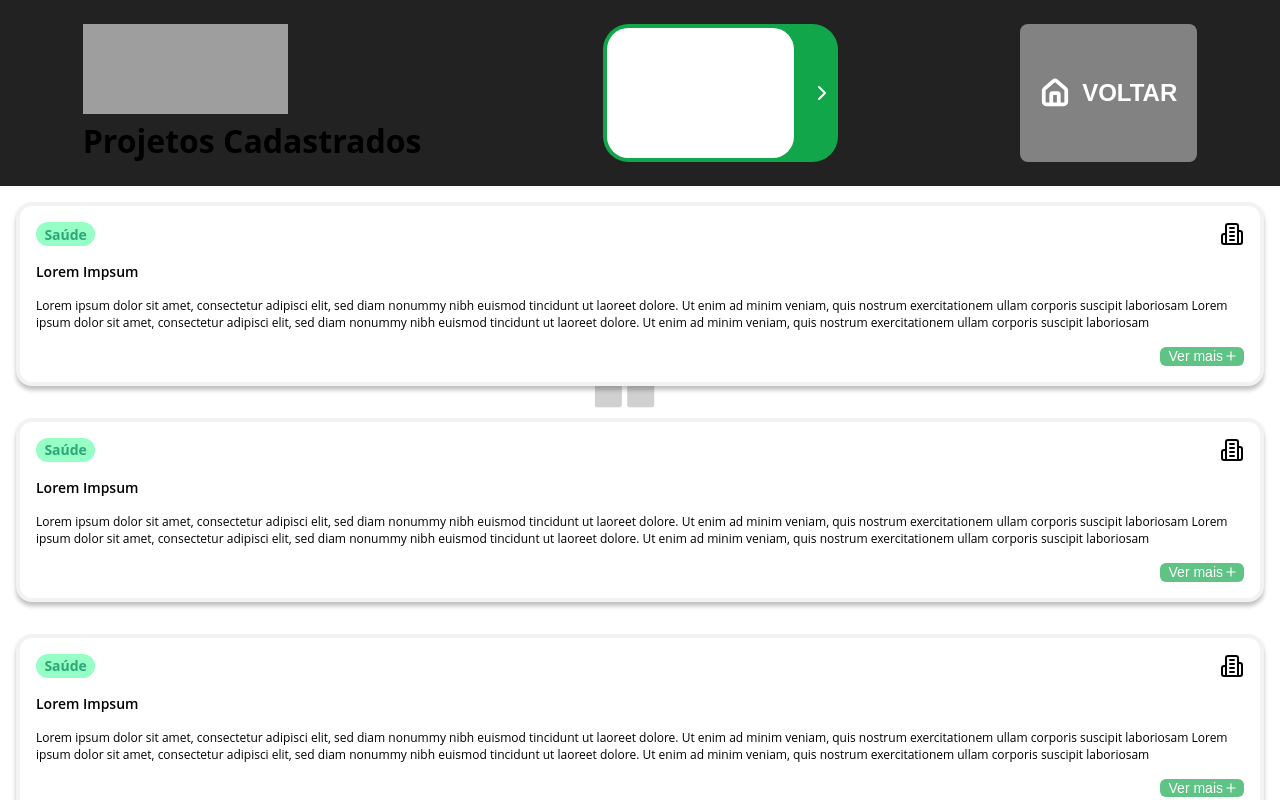
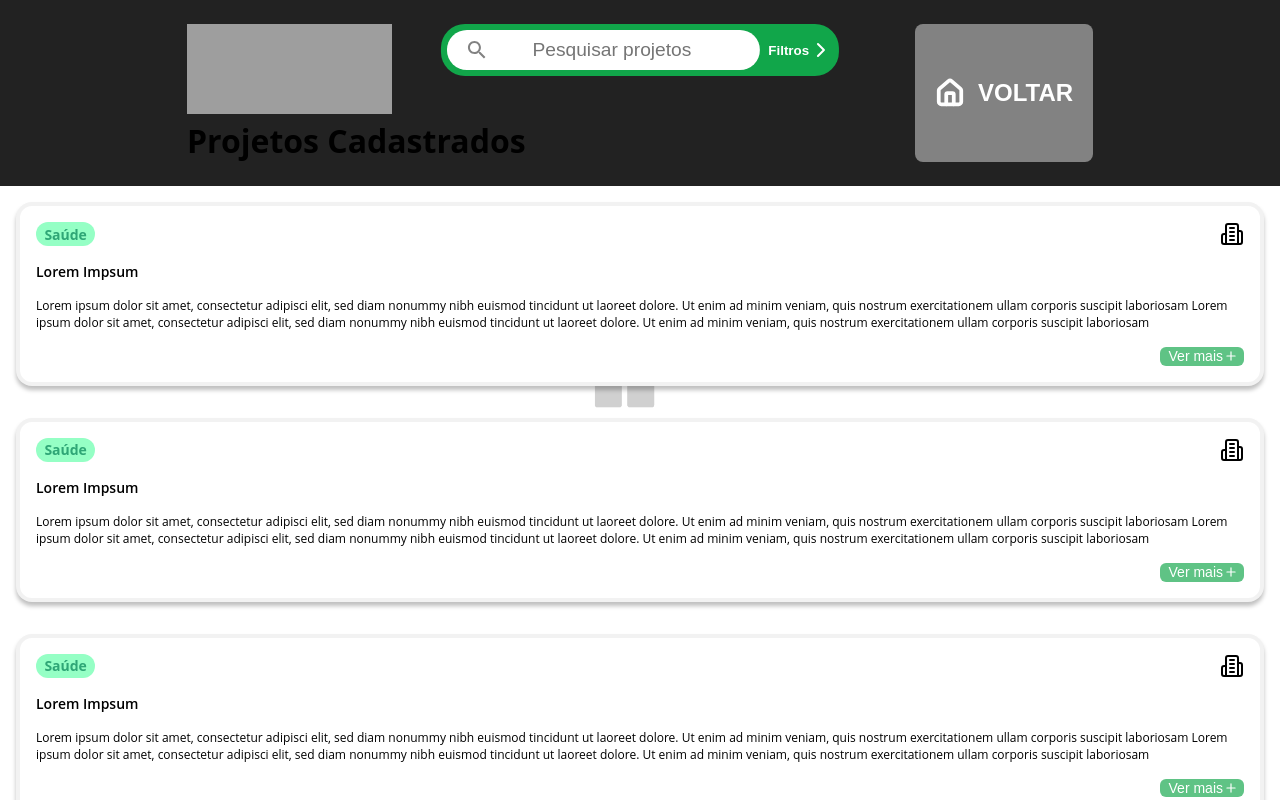
Before and after one commit to Kaiki098/ifconecta, a Next.js app: page /projects in a window 1280 px wide. Shown: the top 800 px of the page. Built offline with nearby package versions, Linux system fonts and the light colour scheme; grey boxes are pictures that could not be loaded.

Commit message:
feat: implement search input with filter panel and animation

```diff
--- a/src/app/components/SearchInput/SearchInput.tsx
+++ b/src/app/components/SearchInput/SearchInput.tsx
@@ -1,10 +1,46 @@
-import { ChevronRight, InputContainer } from "./styles";
+"use client";
+
+import { useState } from "react";
+import {
+  InputWrapper,
+  SearchIcon,
+  Input,
+  FilterButton,
+  SearchBar,
+  FilterLabel,
+  FiltersPanel,
+  FilterHeading,
+  FilterOptions,
+  SearchSection,
+  ChevronDownIcon,
+  ChevronRightIcon,
+} from "./styles";
 
 export default function SearchInput() {
+  const [showFilter, setShowFilter] = useState(false);
+
+  function handleFilterClick() {
+    setShowFilter((s) => !s);
+  }
+
   return (
-    <InputContainer>
-      <input type="search" />
-      <ChevronRight />
-    </InputContainer>
+    <SearchSection $showFilter={showFilter}>
+      <SearchBar>
+        <InputWrapper>
+          <SearchIcon />
+          <Input type="search" placeholder="Pesquisar projetos" />
+        </InputWrapper>
+        <FilterButton onClick={handleFilterClick}>
+          <FilterLabel $hideOnMobile>Filtros</FilterLabel>
+          {showFilter ? <ChevronDownIcon /> : <ChevronRightIcon />}
+        </FilterButton>
+      </SearchBar>
+      <FiltersPanel $isVisible={showFilter}>
+        <FilterHeading>Área Temática</FilterHeading>
+        <FilterOptions></FilterOptions>
+        <FilterHeading>Perfil</FilterHeading>
+        <FilterOptions></FilterOptions>
+      </FiltersPanel>
+    </SearchSection>
   );
 }
--- a/src/app/components/SearchInput/styles.tsx
+++ b/src/app/components/SearchInput/styles.tsx
@@ -1,28 +1,148 @@
 "use client";
 
 import styled from "styled-components";
-import { ChevronRight as ChevronRightIcon } from "lucide-react";
+import { ChevronDown, ChevronRight } from "lucide-react";
+import { SearchOutlined } from "@mui/icons-material";
+import { ResponsiveContent } from "@/app/styles/globals";
 
-export const InputContainer = styled.div`
+export const SearchSection = styled.div<SearchSectionProps>`
+  position: absolute;
+  left: 50%;
+  transform: translateX(-50%);
+  display: flex;
+  flex-direction: column;
+  align-items: center;
+  width: fit-content;
+  background-color: ${({ theme }) => theme.colors.green700};
+  border-radius: 24px;
+`;
+
+interface SearchSectionProps {
+  $showFilter: boolean;
+}
+
+export const SearchBar = styled.div`
   padding: 0.25em;
-  background-color: ${({ theme }) => theme.colors.green700};
-  border-radius: 1.6em;
   display: flex;
   align-items: center;
-  gap: 1em;
+  gap: 0.25em;
+  max-width: 600px;
 
-  & input {
-    border-radius: 1.6em;
-    border-color: transparent;
-    height: 100%;
-    padding: 0.25em;
-  }
-
-  & input:focus {
-    outline: none;
+  @media (min-width: 1024px) {
+    gap: 0.5em;
+    padding: 0.375em;
   }
 `;
 
-export const ChevronRight = styled(ChevronRightIcon)`
+export const ChevronRightIcon = styled(ChevronRight)`
   color: ${({ theme }) => theme.colors.white900};
 `;
+
+export const ChevronDownIcon = styled(ChevronDown)`
+  color: ${({ theme }) => theme.colors.white900};
+`;
+
+export const FilterLabel = styled(ResponsiveContent).attrs({ as: "span" })`
+  font-weight: 600;
+  color: ${({ theme }) => theme.colors.white900};
+`;
+
+export const FilterButton = styled.button`
+  display: flex;
+  align-items: center;
+  background-color: transparent;
+  border: none;
+`;
+
+export const InputWrapper = styled.div`
+  position: relative;
+  height: 100%;
+  width: 100%;
+`;
+
+export const SearchIcon = styled(SearchOutlined)`
+  position: absolute;
+  left: 0.25em;
+  top: 50%;
+  transform: translateY(-50%);
+  color: ${({ theme }) => theme.colors.grey700};
+  width: 0.25em;
+  height: 0.25em;
+
+  @media (min-width: 1024px) {
+    width: 1.1em;
+    height: 1.1em;
+    left: 0.75em;
+  }
+`;
+
+export const Input = styled.input`
+  width: 100%;
+  border-radius: 1.6em;
+  border-color: transparent;
+  height: 100%;
+  padding: 0.25em 0.5em 0.25em 2.5em;
+  font-size: 0.75rem;
+  text-align: center;
+
+  &:focus {
+    outline: none;
+  }
+
+  @media (min-width: 1024px) {
+    padding: 0.375em 0.75em 0.375em 2.5em;
+    font-size: 1.2rem;
+    max-width: 500px;
+  }
+`;
+
+interface FiltersPanelProps {
+  $isVisible: boolean;
+}
+
+export const FiltersPanel = styled.div<FiltersPanelProps>`
+  position: absolute;
+  top: calc(100% - 1.5em);
+  padding-top: 0.75em;
+  transform: ${({ $isVisible }) =>
+    $isVisible ? "translateY(0.6em)" : "translateY(0))"};
+  background-color: ${({ theme }) => theme.colors.green700};
+  padding: 1em;
+  box-shadow: 0 4px 6px rgba(0, 0, 0, 0.1);
+  width: -moz-available;
+  z-index: -1;
+  border-radius: ${({ $isVisible }) => ($isVisible ? "0 0 24px 24px" : "24px")};
+
+  transition:
+    visibility 0.2s ease-in-out,
+    transform 0.2s ease-in-out,
+    border-radius 0.2s ease-in-out;
+  visibility: ${({ $isVisible }) => ($isVisible ? "visible" : "hidden")};
+
+  @media (min-width: 1024px) {
+    transform: ${({ $isVisible }) =>
+      $isVisible ? "translateY(1.5em)" : "translateY(0))"};
+    top: calc(100% - 3em);
+    padding-top: 1.5em;
+  }
+`;
+
+export const FilterHeading = styled.h3`
+  color: ${({ theme }) => theme.colors.white900};
+  font-size: 0.8rem;
+  font-weight: 600;
+  margin-bottom: 0.5rem;
+
+  & {
+    margin-top: 1rem;
+  }
+
+  @media (min-width: 1024px) {
+    font-size: 1rem;
+  }
+`;
+
+export const FilterOptions = styled.div`
+  display: flex;
+  gap: 0.5rem;
+`;
```
